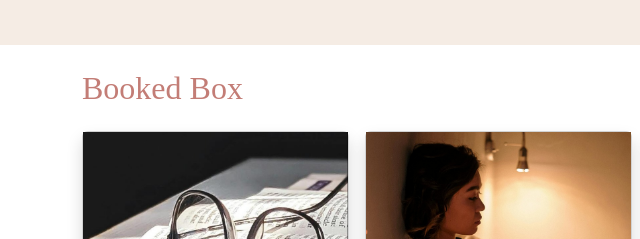
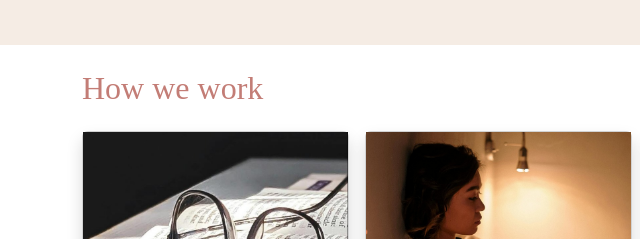
Before and after one commit to schreuderwouter/schreuderwouter.github.io, a plain HTML site: page index.html in a window 1280 px wide. Shown: the part 1060-1299 px from the top of the page, 0-640 px from the left. Drawn offline with nearby package versions, Linux system fonts and the light colour scheme; a web font is replaced by a local one.

Commit message:
Update index.html

```diff
--- a/index.html
+++ b/index.html
@@ -128,7 +128,7 @@
     -->
     <main class="container my-4">
       <div class="row g-3 justify-content-evenly">
-		  <h2 style="color: #C37D76" href="booked-box.html" >Booked Box</h2>
+		  <h2 style="color: #C37D76" href="booked-box.html" >How we work</h2>
 
         <!-- Card #1 -->
         <div class="col-sm-6 col-lg-4 col-xl-3">
```
